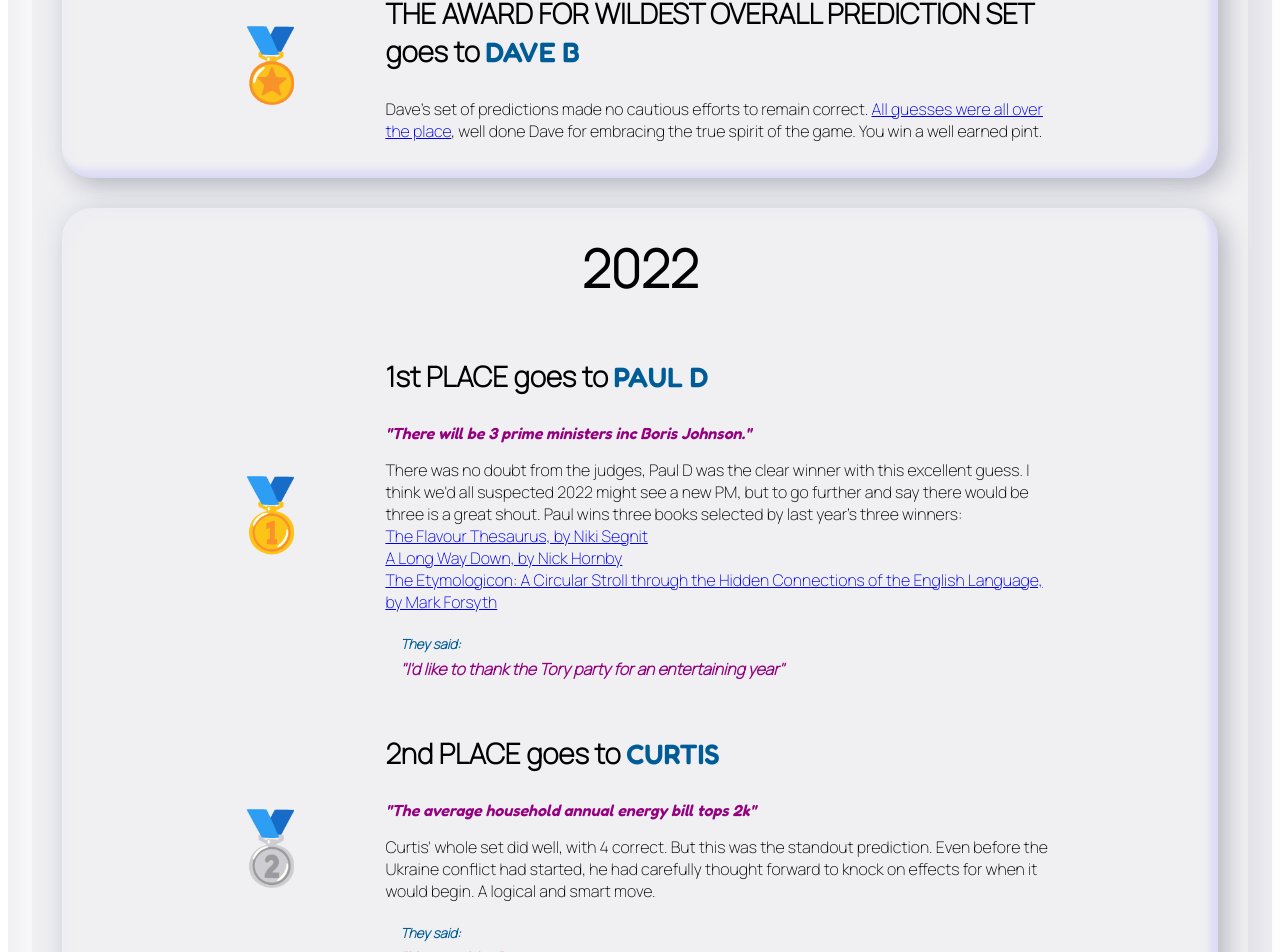
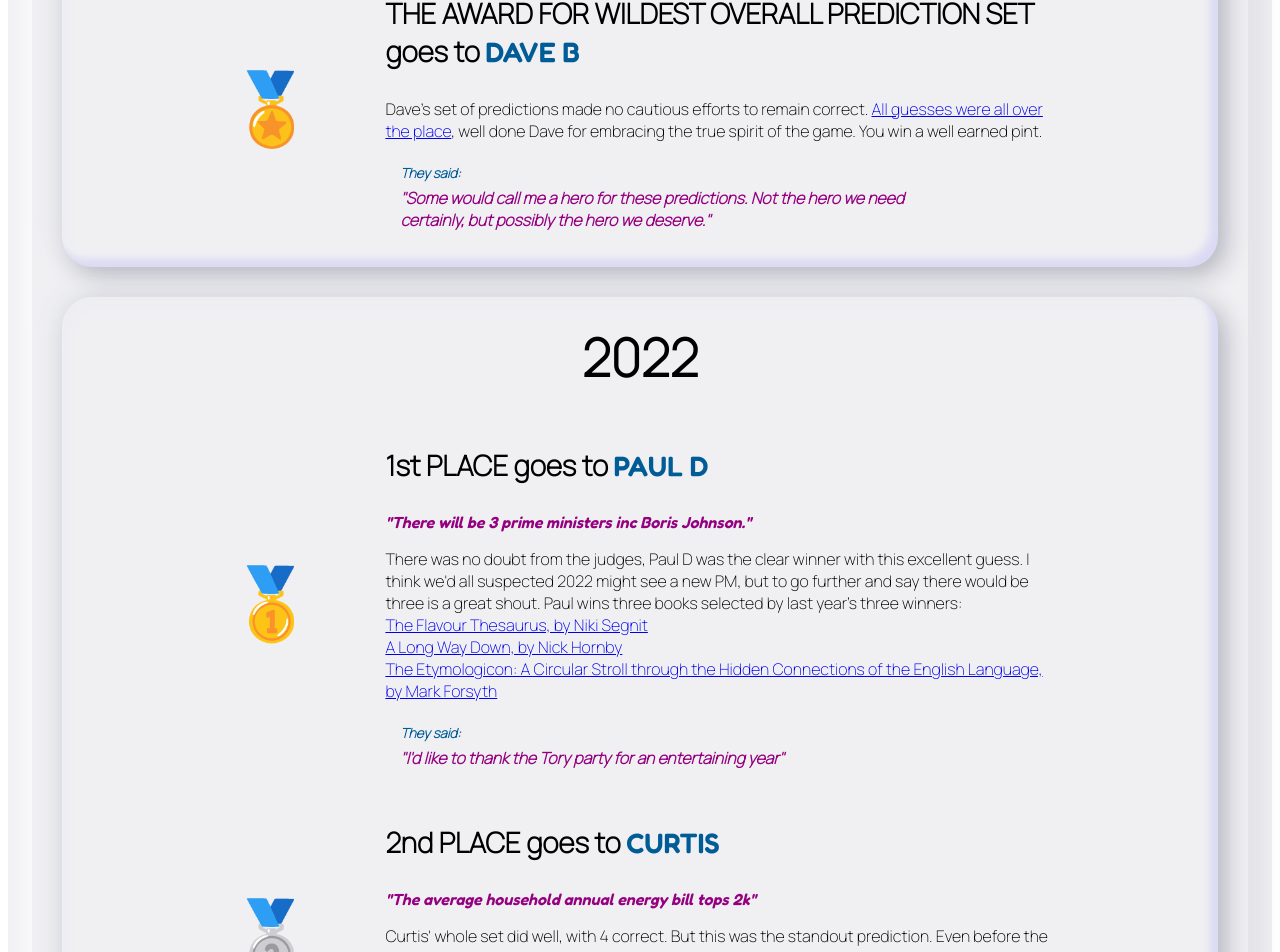
Before and after one commit to curlyfriesplease/guesstoimpress, a React (Create React App) app: page /winners in a window 1280 px wide. Shown: the part 1816-2768 px from the top of the page. Built offline with nearby package versions, Linux system fonts and the light colour scheme; no server answers; what aws-amplify would draw is missing.

Commit message:
2023 updates

```diff
--- a/src/views/winners.js
+++ b/src/views/winners.js
@@ -90,6 +90,10 @@ export const Winners = () => (
         </a>
         , well done Dave for embracing the true spirit of the game. You win a
         well earned pint.
+        <AcceptanceSpeech>
+          Some would call me a hero for these predictions. Not the hero we need
+          certainly, but possibly the hero we deserve.
+        </AcceptanceSpeech>
       </ScoreLine>
     </YearContainer>
     <YearContainer year={'2022'}>
```
